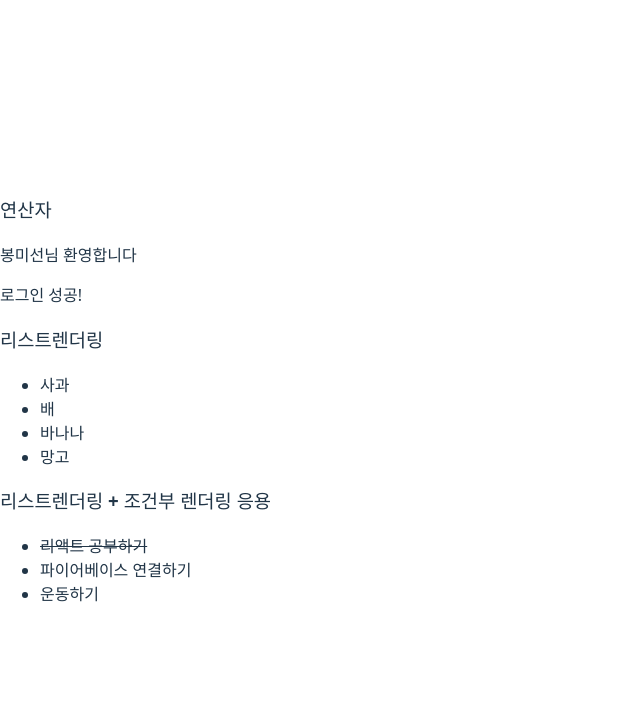
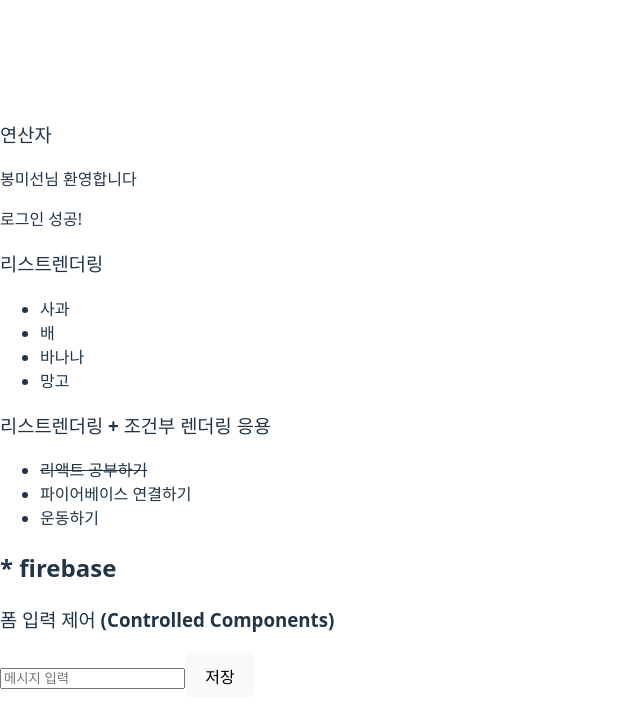
Before and after one commit to rimurang/react_firebase_app, a React (Vite) app: page / in a window 1280 px wide. Shown: the top 728 px of the page, without its empty margins (0-640 px from the left). Built offline with nearby package versions, Linux system fonts and the light colour scheme.

Commit message:
폼 입력 제어 + Firestore에 데이터 저장 (Create)

```diff
--- a/package.json
+++ b/package.json
@@ -10,6 +10,7 @@
     "preview": "vite preview"
   },
   "dependencies": {
+    "firebase": "^12.4.0",
     "react": "^19.1.1",
     "react-dom": "^19.1.1"
   },
--- a/src/App.jsx
+++ b/src/App.jsx
@@ -1,3 +1,7 @@
+import { useState } from "react";
+import { db } from "./firebase";
+import { collection, addDoc } from "firebase/firestore";
+
 function App() {
   const isLogin = true;
   const userName = "봉미선";
@@ -7,6 +11,32 @@ function App() {
     { id: 2, text: "파이어베이스 연결하기", done: false },
     { id: 3, text: "운동하기", done: false },
   ];
+
+  /* S: firebase */
+  const [text, setText] = useState(""); // 입력값 state
+
+  //  입력이벤트 처리(controlled component)
+  const handleChange = (e) => {
+    setText(e.target.value);
+  };
+
+  // Firestore에 데이터 저장
+  const handleSubmit = async () => {
+    if (text.trim() === "") return; // 빈값 방지
+
+    try {
+      await addDoc(collection(db, "messages"), {
+        content: text,
+        createAt: new Date(),
+      });
+      alert("저장 성공!");
+      setText(""); // 입력창 초기화
+    } catch (e) {
+      console.error("저장 실패:", e);
+      alert("저장 실패!");
+    }
+  };
+  /* E: firebase */
 
   return (
     <div>
@@ -30,6 +60,17 @@ function App() {
           <li key={index}>{todo.done ? <del>{todo.text}</del> : todo.text}</li>
         ))}
       </ul>
+
+      {/* firebase */}
+      <h2>* firebase</h2>
+      <h3>폼 입력 제어 (Controlled Components)</h3>
+      <input
+        type="text"
+        value={text}
+        onChange={handleChange}
+        placeholder="메시지 입력"
+      />
+      <button onClick={handleSubmit}>저장</button>
     </div>
   );
 }
--- /dev/null
+++ b/src/firebase.js
@@ -0,0 +1,19 @@
+import { initializeApp } from "firebase/app";
+import { getFirestore } from "firebase/firestore";
+
+// Firebase 콘솔에서 복사한 설정값 (내 프로젝트 값으로 교체)
+const firebaseConfig = {
+  apiKey: "AIzaSyDk7EU7pCkQHMHZ-oh2CS5HimpNsAKAi54",
+  authDomain: "reactfirebaseapp-fd75d.firebaseapp.com",
+  projectId: "reactfirebaseapp-fd75d",
+  storageBucket: "reactfirebaseapp-fd75d.firebasestorage.app",
+  messagingSenderId: "989312916469",
+  appId: "1:989312916469:web:2548dd0a15f5622bd61ebc",
+  measurementId: "G-C7YGTG7JHL",
+};
+
+// Firebase 앱 초기화
+const app = initializeApp(firebaseConfig);
+
+// Firestore 가져오기
+export const db = getFirestore(app);
```
Also changed, not shown: 1 other file (tests, documents, lock files or other folders).
